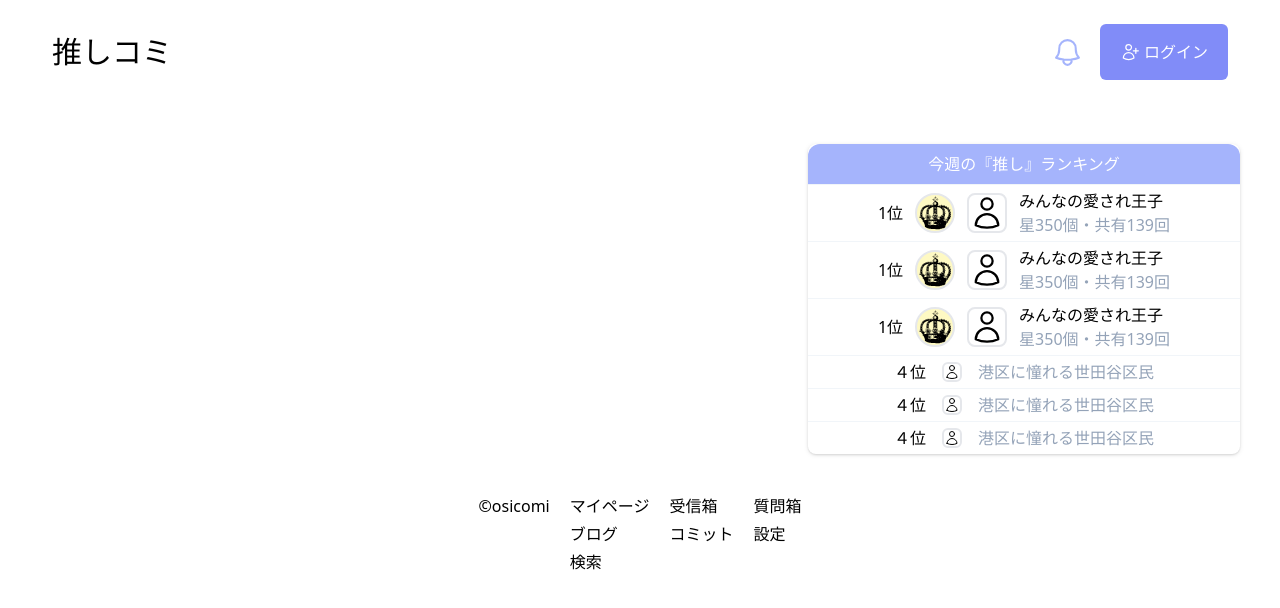
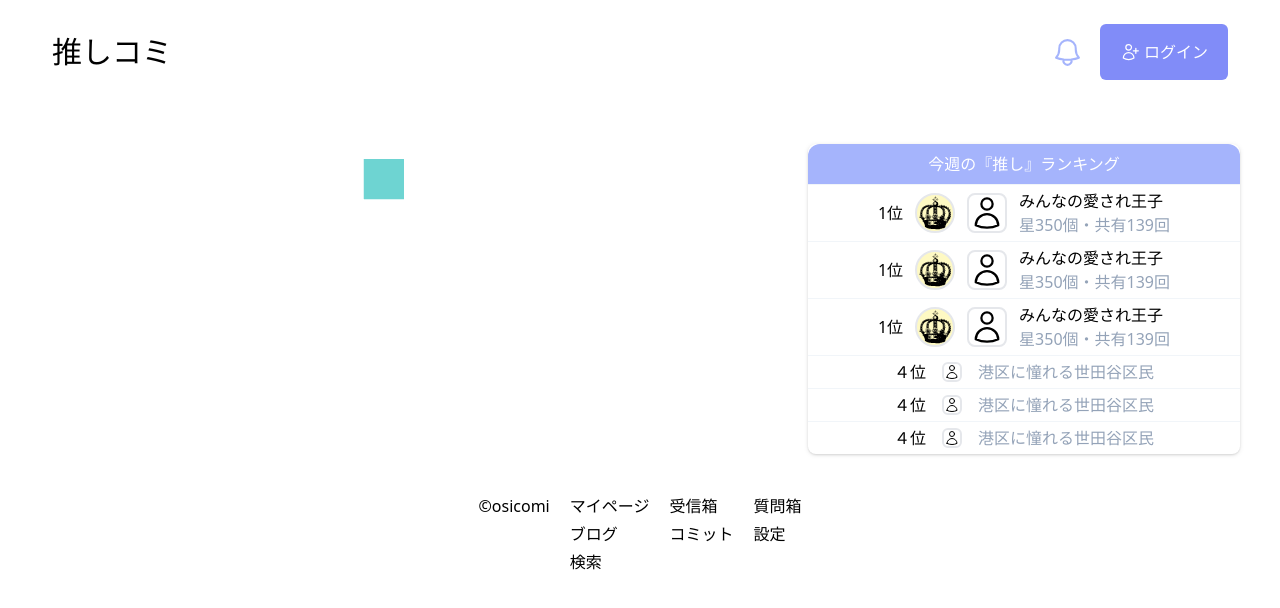
Before and after one commit to cocoide/cms-of-blog, a Next.js app: page / in a window 1280 px wide. Shown: the top 608 px of the page. Built offline with nearby package versions, Linux system fonts and the light colour scheme; no server answers.

Commit message:
pnpm install @react-three/drei

```diff
--- /dev/null
+++ b/components/threejs/cube-animation.tsx
@@ -0,0 +1,23 @@
+import { Canvas } from '@react-three/fiber';
+import { Cube } from './cube';
+
+function CubeAnimation() {
+	return (
+		<div className="App">
+			<Canvas
+				camera={{
+					fov: 45,
+					near: 0.1,
+					far: 1000,
+					position: [0, 0, 5]
+				}}
+			>
+				<Cube />
+				<ambientLight args={[0xffffff]} intensity={0.2} />
+				<directionalLight position={[1, 1, 1]} intensity={0.8} />
+			</Canvas>
+		</div>
+	);
+}
+
+export default CubeAnimation;
--- /dev/null
+++ b/components/threejs/cube.tsx
@@ -0,0 +1,10 @@
+import { FC } from 'react';
+
+export const Cube: FC = () => {
+	return (
+		<mesh>
+			<boxBufferGeometry args={[1, 1, 1]} />
+			<meshPhongMaterial color="aqua" />
+		</mesh>
+	);
+};
--- a/package.json
+++ b/package.json
@@ -11,6 +11,7 @@
   "dependencies": {
     "@headlessui/react": "^1.7.3",
     "@heroicons/react": "^2.0.12",
+    "@react-three/drei": "^9.40.0",
     "@react-three/fiber": "^8.9.1",
     "firebase": "^9.13.0",
     "firebase-admin": "^11.2.0",
--- a/pages/index.tsx
+++ b/pages/index.tsx
@@ -1,5 +1,7 @@
 import type { NextPage } from 'next'
 import Head from 'next/head'
+import { Cube } from '../components/threejs/cube'
+import CubeAnimation from '../components/threejs/cube-animation'
 
 const Home: NextPage = () => {
   return (
@@ -9,6 +11,8 @@ const Home: NextPage = () => {
         <meta name="description" content="osicomi" />
         <link rel="icon" href="/favicon.ico" />
       </Head>
+
+      <CubeAnimation/>
     </div>
   )
 }
```
Also changed, not shown: 1 other file (tests, documents, lock files or other folders).
